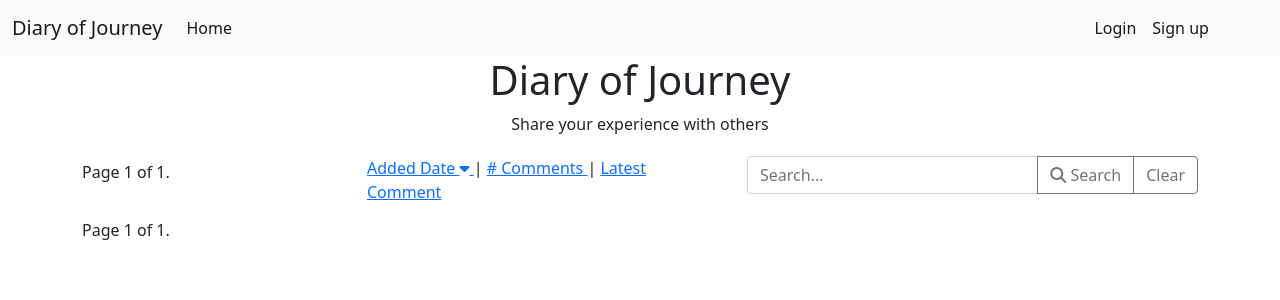
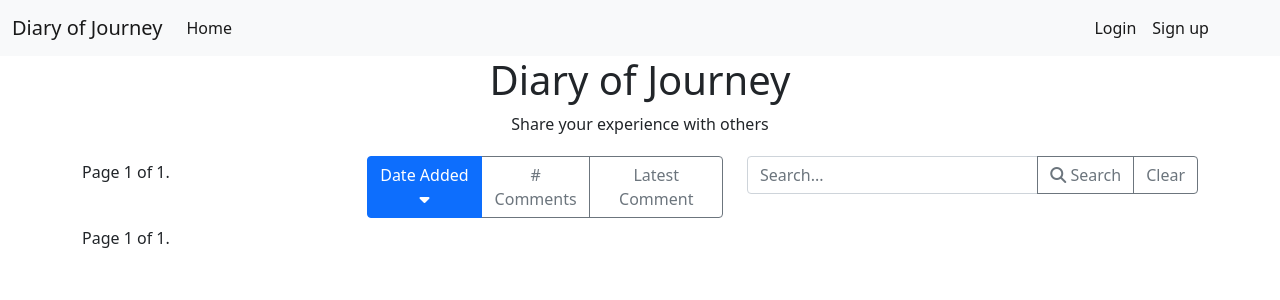
Before and after one commit to penguinpower80/isqa8210_travelblog, a Django app: page / in a window 1280 px wide. Shown: the top 300 px of the page. Run offline with Django 4.2, Linux system fonts and the light colour scheme; data that the repository does not hold is empty; some libraries are stand-ins or nearby versions.

Commit message:
Better sorting UI; new custom template tag to facilitate

```diff
--- a/journey/templatetags/traveltags.py
+++ b/journey/templatetags/traveltags.py
@@ -33,3 +33,11 @@ def blog_url(context, param, value):
         if not found_param:
             query_string_parts.append(param + '=' + str(value))
         return '?' + "&".join(query_string_parts)
+
+@register.simple_tag
+def activesort(sort, field):
+    if ( field=='date' and (sort=='date' or sort=='-date' or not sort) )   \
+       or (field=='comment_count' and (sort=='comment_count' or sort=='-comment_count') ) \
+       or ( field=='latest_comment' and (sort=='latest_comment' or sort=='-latest_comment') ):
+        return 'primary active'
+    return 'secondary'
--- a/templates/journey/post_list.html
+++ b/templates/journey/post_list.html
@@ -15,23 +15,23 @@
             {% include "journey/pagination.html" with req=request page=posts search=search %}
         </div>
         <div class="col-12 col-lg-4 mt-1 mb-1">
-            <a href="{% blog_url param='sort' value='date' %}">
-                Added Date
+            <div class="btn-group" role="group" aria-label="Basic example">
+                <a href="{% blog_url param='sort' value='date' %}" class="btn btn-outline-{% activesort sort 'date' %}">
+                    Date Added
                     {% if sort == 'date' %} <span class="fa fa-caret-up"></span>{% endif %}
                     {% if sort == '-date' or not sort %} <span class="fa fa-caret-down"></span>{% endif %}
                 </a>
-            |
-            <a href="{% blog_url param='sort' value='comment_count' %}">
+                <a href="{% blog_url param='sort' value='comment_count' %}" class="btn btn-outline-{% activesort sort 'comment_count' %}">
                     # Comments
                     {% if sort == 'comment_count' %} <span class="fa fa-caret-up"></span>{% endif %}
                     {% if sort == '-comment_count' %} <span class="fa fa-caret-down"></span>{% endif %}
                 </a>
-            |
-            <a href="{% blog_url param='sort' value='latest_comment' %}">
+                <a href="{% blog_url param='sort' value='latest_comment' %}" class="btn btn-outline-{% activesort sort 'latest_comment' %}">
                     Latest Comment
                     {% if sort == 'latest_comment' %} <span class="fa fa-caret-up"></span>{% endif %}
                     {% if sort == '-latest_comment' %} <span class="fa fa-caret-down"></span>{% endif %}
                 </a>
+            </div>
         </div>
         <div class="col-12 col-lg-5 mt-1 mb-1">
             {% include "journey/search.html" with search=search %}
```
Lines whose indentation alone changed are shown as unchanged.
